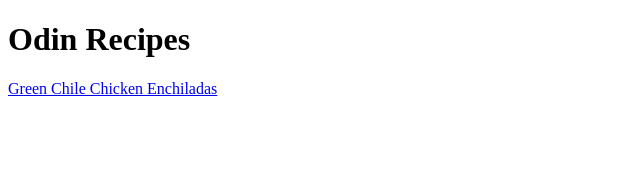
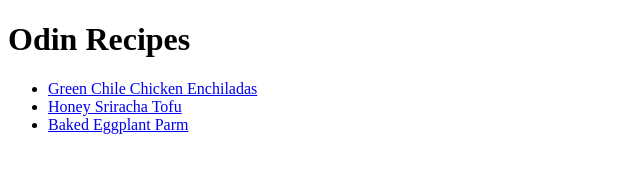
Before and after one commit to RoyalRabbit/odin-recipes, a plain HTML site: page index.html in a window 1280 px wide. Shown: the whole page, without its empty margins (0-640 px from the left). Drawn offline with Linux system fonts and the light colour scheme.

Commit message:
Add eggplant parm and honey tofu links in index

```diff
--- a/index.html
+++ b/index.html
@@ -6,6 +6,10 @@
 </head>
 <body>
     <h1>Odin Recipes</h1>
-    <a href="./recipes/green-chile-chicken-enchiladas.html">Green Chile Chicken Enchiladas</a>
+    <ul>
+        <li><a href="./recipes/green-chile-chicken-enchiladas.html">Green Chile Chicken Enchiladas</a></li>
+        <li><a href="./recipes/honey-sriracha-tofu.html">Honey Sriracha Tofu</a></li>
+        <li><a href="./recipes/baked-eggplant-parm.html">Baked Eggplant Parm</a></li>
+    </ul>
 </body>
 </html>
```
Also changed, not shown: recipes/baked-eggplant-parm.html (added, +1 -0 lines), recipes/honey-sriracha-tofu.html (added, +1 -0 lines).
